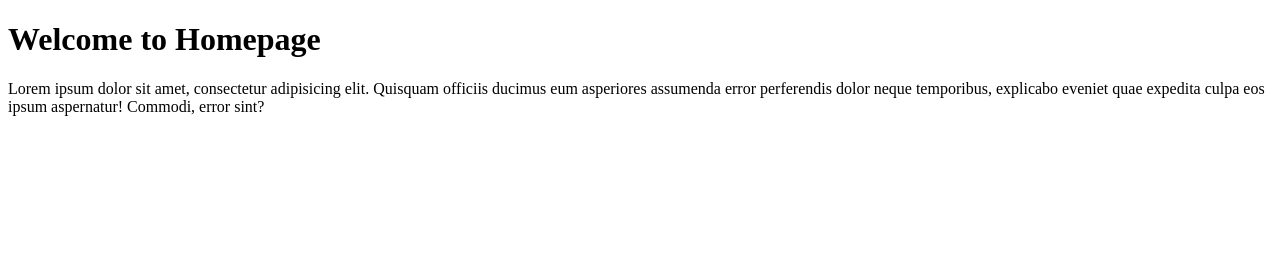
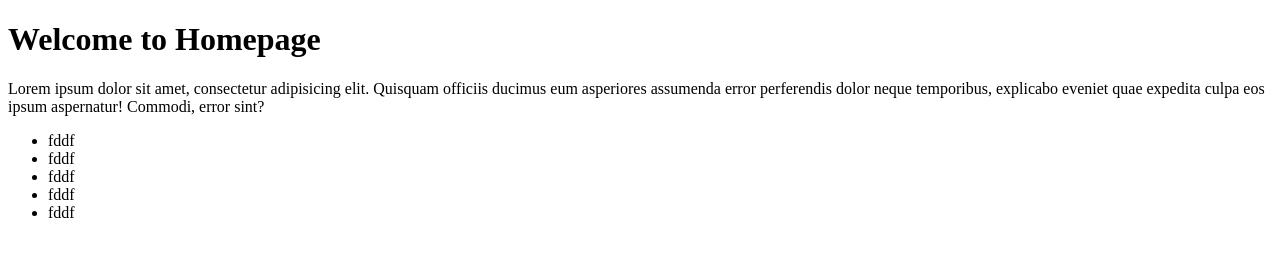
Before and after one commit to pj2737699-ship-it/task, a plain HTML site: page index.html in a window 1280 px wide. Drawn offline with Linux system fonts and the light colour scheme.

Commit message:
list added

```diff
--- a/index.html
+++ b/index.html
@@ -10,7 +10,15 @@
 <body>
     <h1>Welcome to Homepage</h1>
 
-    Lorem ipsum dolor sit amet, consectetur adipisicing elit. Quisquam officiis ducimus eum asperiores assumenda error perferendis dolor neque temporibus, explicabo eveniet quae expedita culpa eos ipsum aspernatur! Commodi, error sint?
+    Lorem ipsum dolor sit amet, consectetur adipisicing elit. Quisquam officiis ducimus eum asperiores assumenda error
+    perferendis dolor neque temporibus, explicabo eveniet quae expedita culpa eos ipsum aspernatur! Commodi, error sint?
+    <ul>
+        <li>fddf</li>
+        <li>fddf</li>
+        <li>fddf</li>
+        <li>fddf</li>
+        <li>fddf</li>
+    </ul>
 </body>
 
 </html>
```
